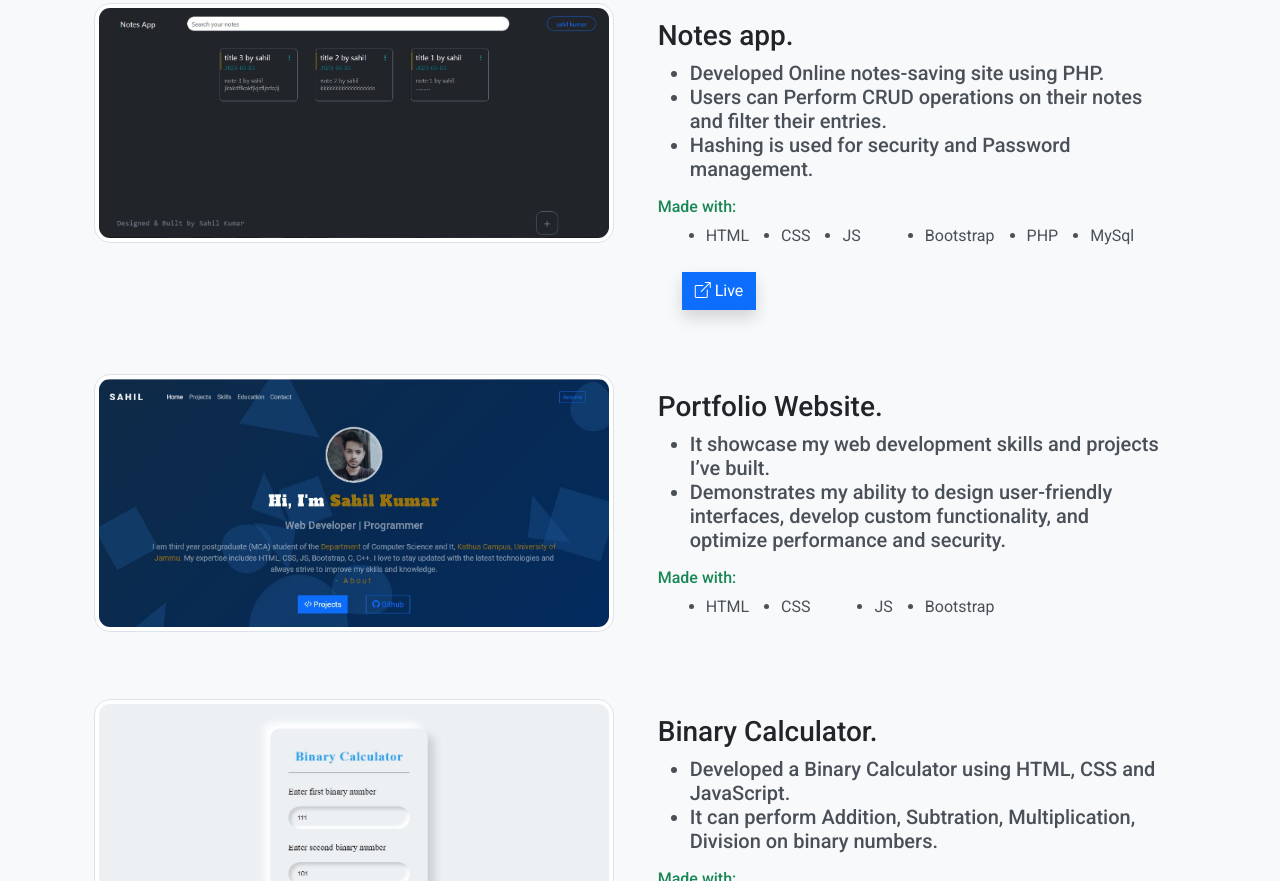
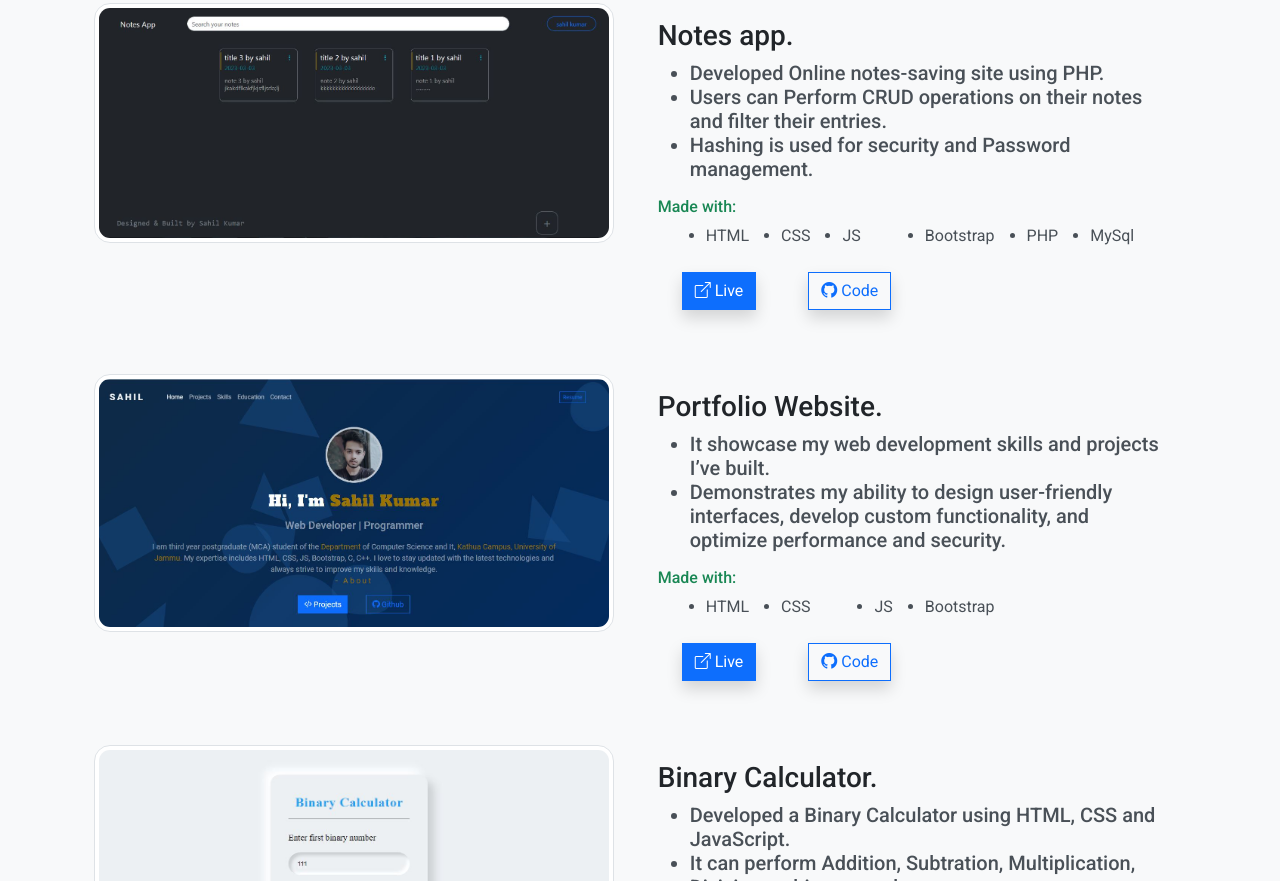
Before and after one commit to Sahilk3/Portfolio, a plain HTML site: page index.html in a window 1280 px wide. Shown: the part 1250-2131 px from the top of the page. Drawn offline with nearby package versions, Linux system fonts and the light colour scheme.

Commit message:
Update index.html

```diff
--- a/index.html
+++ b/index.html
@@ -55,7 +55,7 @@
           </div>
           <h1 class="htext text-white my-4" data-aos="zoom-in-down" data-aos-duration="2000">Hi, I'm <span class="htext text-warning-emphasis typer" id="main" data-words="Sahil Kumar,Developer,coder" data-delay="100" data-deleteDelay="1000">Sahil Kumar</span><span class="cursor" data-owner="main"></span></h1>
           <blockquote class="fs-5" data-aos="zoom-out" data-aos-duration="2000">
-            I am third year postgraduate (MCA) student of the <span class="text-warning-emphasis">Department</span> of Computer Science and It,<span class="text-warning-emphasis"> Kathua Campus, University of Jammu.</span> My expertise includes HTML, CSS, JS, Bootstrap, PHP, C, C++. I love to stay updated with the latest technologies and always strive to improve my skills and knowledge.
+            I am postgraduate (MCA) student of the <span class="text-warning-emphasis">Department</span> of Computer Science and It,<span class="text-warning-emphasis"> Kathua Campus, University of Jammu.</span> My expertise includes HTML, CSS, JS, Bootstrap, PHP, C, C++. I love to stay updated with the latest technologies and always strive to improve my skills and knowledge.
             <figcaption class="blockquote-footer my-auto text-warning-emphasis">
               About
             </figcaption>
@@ -159,7 +159,7 @@
               </ul>
             </div>
             <button type="button" class="btn btn-primary btn rounded-0 shadow mx-4 mt-2" onClick="location.href='https://easy-notess.000webhostapp.com/'" data-aos="fade-left" data-aos-duration="2300"><i class="bi bi-box-arrow-up-right"></i> Live</button>
-            <!-- <button type="button" class="btn btn-outline-primary btn-lg rounded-0 shadow"><i class="bi bi-github"></i> Code</button> -->
+            <button type="button" class="btn btn-outline-primary btn rounded-0 shadow mx-4 mt-2" onClick="location.href='https://github.com/Sahilk3/Easy-Notes'" data-aos="fade-left" data-aos-duration="2300"><i class="bi bi-github"></i> Code</button>
           </div>
         </div>
 
@@ -187,8 +187,9 @@
                 <li class="mx-3">Bootstrap</li>
               </ul>
             </div>
-            <!-- <button type="button" class="btn btn-outline-primary btn-lg rounded-0 shadow" onClick="location.href='http://127.0.0.1:5500/port/index.html'"><i class="bi bi-box-arrow-up-right"></i> Live</button> -->
-          </div>
+            <button type="button" class="btn btn-primary btn rounded-0 shadow mx-4 mt-2" onClick="location.href='https://sahilk3.github.io/Portfolio/'" data-aos="fade-left" data-aos-duration="2300"><i class="bi bi-box-arrow-up-right"></i> Live</button>
+            <button type="button" class="btn btn-outline-primary btn rounded-0 shadow mx-4 mt-2" onClick="location.href='https://github.com/Sahilk3/Portfolio'" data-aos="fade-left" data-aos-duration="2300"><i class="bi bi-github"></i> Code</button>
+             </div>
         </div>
 
         <!-- Binary Calculator -->
```
